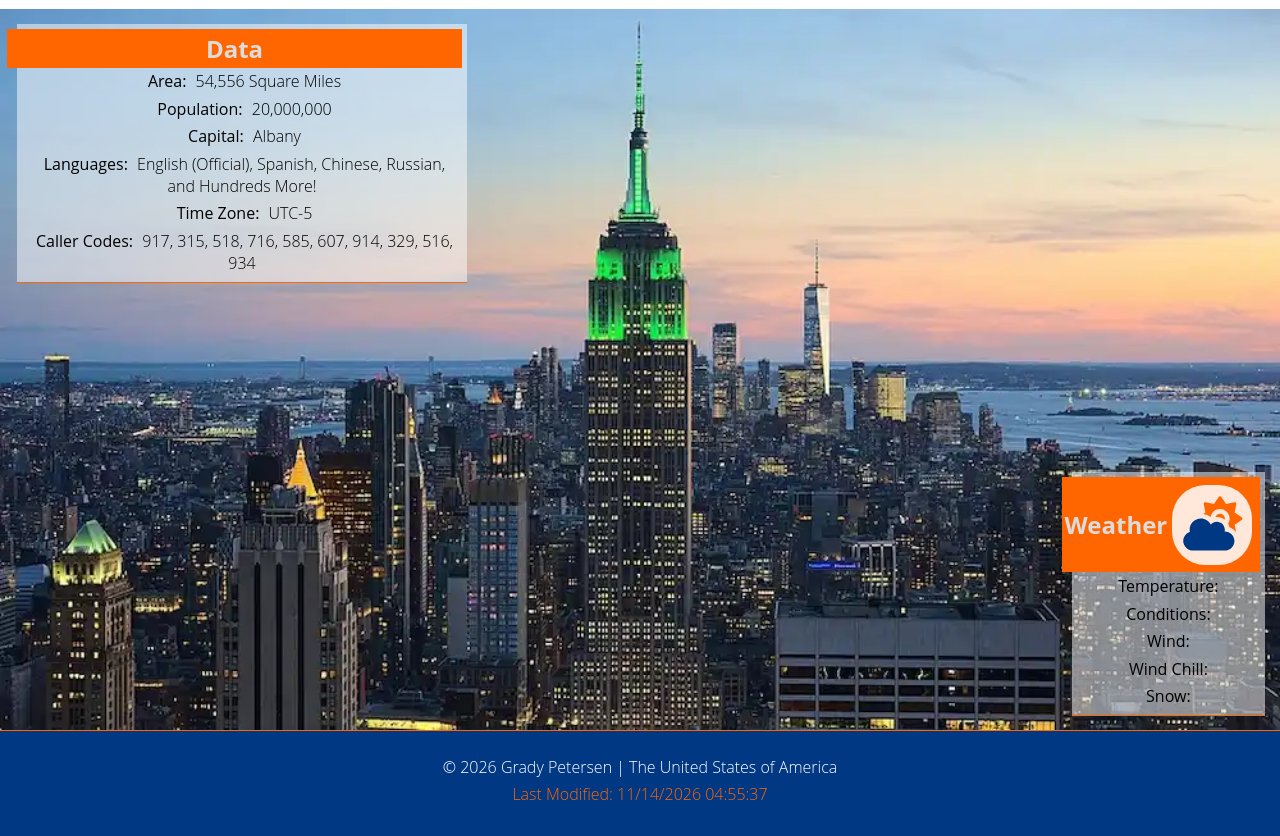
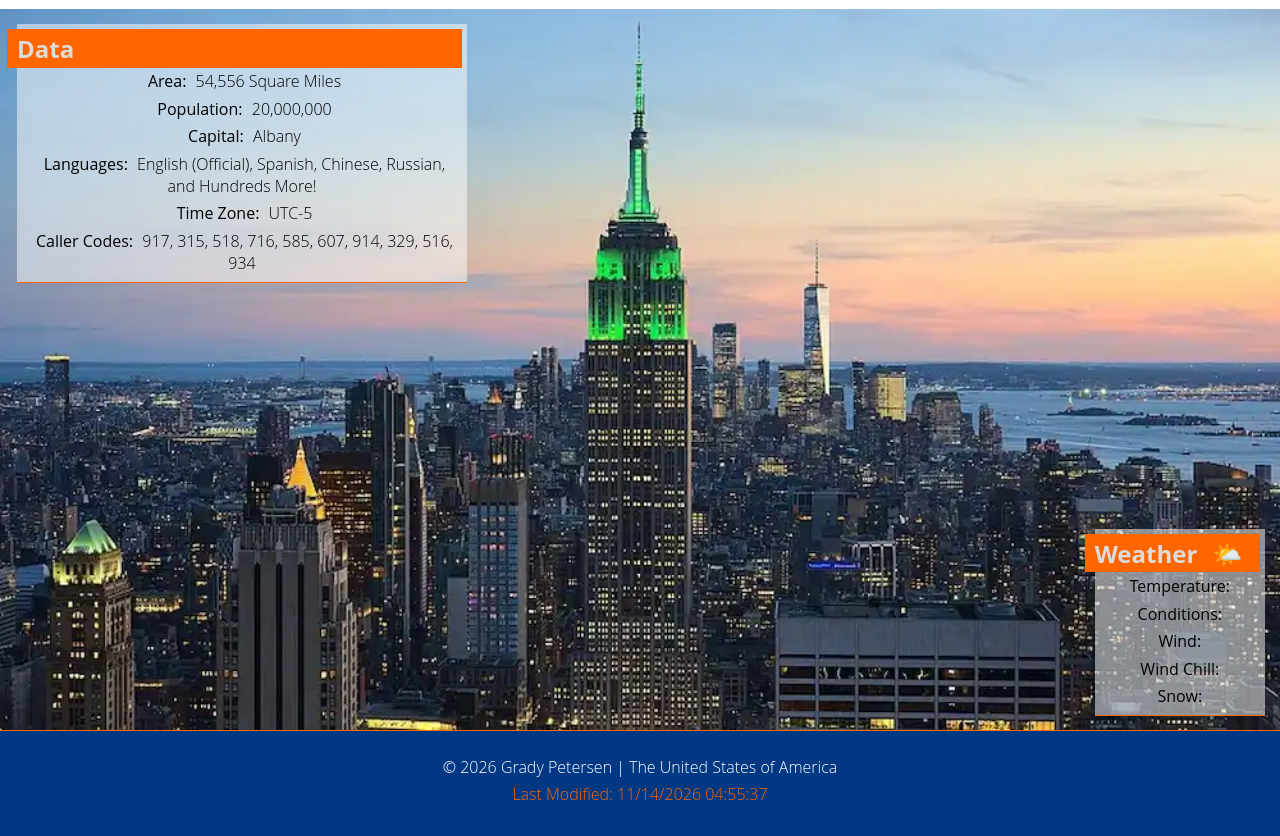
Before and after one commit to gradypetersen-programs/wdd131, a plain HTML site: page place.html in a window 1280 px wide. Shown: the part 85-921 px from the top of the page. Drawn offline with Linux system fonts and the light colour scheme.

Commit message:
Updates to place.html

```diff
--- a/place.html
+++ b/place.html
@@ -36,7 +36,7 @@
             </div>
         </section>
         <section class="card" id="weather">
-            <h2>Weather<img id="weather-icon" src="images/cloud-sun-solid-full.svg" alt="Weather Icon"></h2 >
+            <h2>Weather<img class="weather-icon" src="images/cloud-sun-solid-full.svg" alt="Weather Icon"><span id="weather-icon"></span></h2 >
             <div>
                 <p><span>Temperature: </span></p>
                 <p><span>Conditions: </span></p>
--- a/scripts/place.js
+++ b/scripts/place.js
@@ -0,0 +1,2 @@
+const weatherIcon = document.getElementById("weather-icon");
+weatherIcon.
--- a/styles/place-large.css
+++ b/styles/place-large.css
@@ -28,16 +28,15 @@
         display: flex;
         flex-direction: row;
         align-items: center;
-        justify-content: center;
     }
 
-    #weather-icon {
-        display: block;
-        box-sizing: content-box;
-        margin: 5px;
-        padding: 8px;
-        border-radius: 42%;
-        background-color: rgb(255 255 255 / 85%);
+    .weather-icon {
+        display: none;
+    }
+
+    #weather-icon::after {
+        content: "🌤️";
+        padding: 0 15px;
     }
 
     #data {
@@ -53,5 +52,7 @@
         background-color: var(--third-color);
         color: gainsboro;
         margin-left: -15px;
+        text-align: left;
+        padding-left: 10px;
     }
 }
--- a/styles/place.css
+++ b/styles/place.css
@@ -68,7 +68,7 @@ main {
     padding: 5px;
 }
 
-#weather-icon {
+.weather-icon {
     width: 4rem;
     display: block;
     margin: 0 auto;
```
